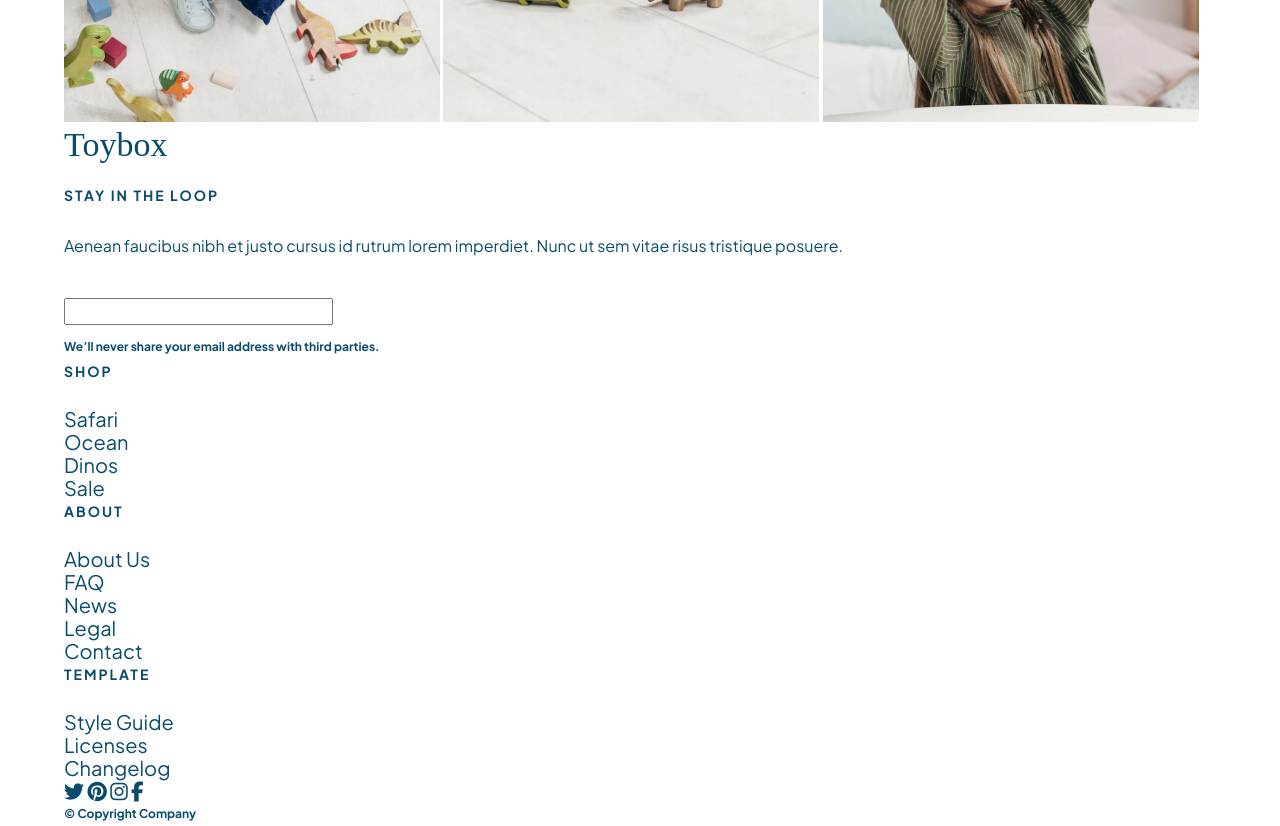
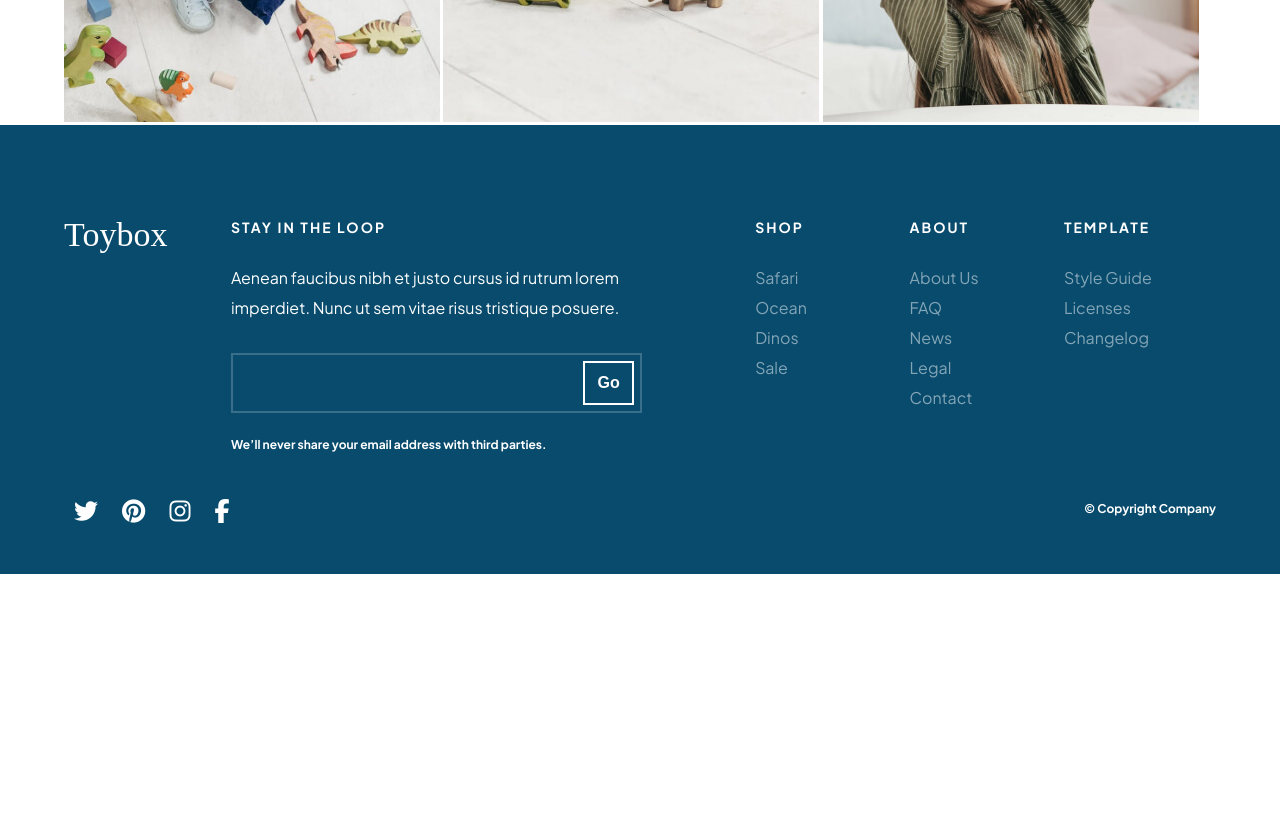
Before and after one commit to kunal445/e-commerce, a plain HTML site: page index.html in a window 1280 px wide. Shown: the part 1740-2566 px from the top of the page. After the commit the page ends 2314 px from the top, so only its background shows below. Drawn offline with Linux system fonts and the light colour scheme; files whose address does not match are found by name; a web font is replaced by a local one.

Commit message:
fnished footer styles

```diff
--- /dev/null
+++ b/styles/sass/partials/_footer.scss
@@ -0,0 +1,84 @@
+footer {
+    background-color: $primary;
+    color: $solidWhite;
+    padding: 90px 0 50px 0;
+
+    .footerFlexContainer {
+        display: flex;
+        justify-content: space-between;
+        margin-bottom: 40px;
+    }
+
+    h4 {
+        color: $solidWhite;
+    }
+     .newsletter{
+        margin-right: 50px;
+        width: calc(40% - 50px);
+
+        form {
+            position: relative;
+        }
+
+        input {
+            background-color: transparent;
+            color: $solidWhite;
+            border: 2px solid rgba(255, 255, 255, 0.2);
+            height: 60px;
+            font-size: 0.8rem;
+            line-height: 1.2rem;
+            padding: 18px 20px;
+            margin-bottom: 20px;
+            width: 100%;
+
+            &:focus {
+                border: 2px solid rgba(255, 255, 255, 1);
+            }
+        }
+
+        .secondary {
+            position: absolute;
+            top: 8px;
+            right: 8px;
+        }
+    }
+
+    .footerNav {
+        width: 40%;
+
+        nav {
+            display: flex;
+            justify-content: space-between;
+
+            ul {
+                width: 33%;
+            }
+
+             a {
+                color: rgba(255, 255, 255, 0.5);
+                font-size: 0.8rem;
+                line-height: 1.5rem;
+                &:hover,
+                &:focus {
+                    color: rgba(255, 255, 255, 1);
+                }
+            }
+        }
+    }
+
+   .social {
+        display: flex;
+        justify-content: space-between;
+
+        a {
+            font-size: 1.2rem;
+            margin: 0 10px;
+            transition: 0.2s;
+
+            &:hover,
+            &:focus {
+                color: $quinary;
+            }
+        }
+    }
+}
--- a/styles/sass/styles.scss
+++ b/styles/sass/styles.scss
@@ -22,3 +22,4 @@
 @import './partials/baseStyles';
 @import './partials/nav';
 @import './partials/header';
+@import './partials/footer';
```
Also changed, not shown: styles/styles.css.
